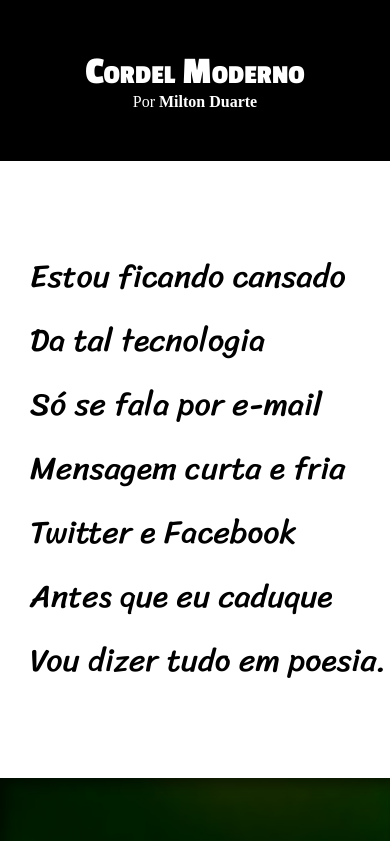
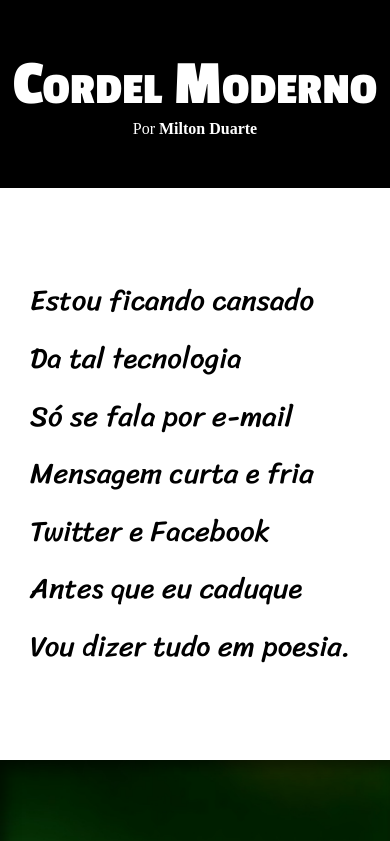
Before and after one commit to orlandopdj/d012, a plain HTML site: page index.html in a window 390 px wide. Shown: the top 841 px of the page. Drawn offline with Linux system fonts and the light colour scheme.

Commit message:
ajustes responsive 2.0

```diff
--- a/estilo/style.css
+++ b/estilo/style.css
@@ -29,7 +29,7 @@ header>h1 {
     padding-top: 50px;
     font-variant: small-caps;
     font-family: var(--font2);
-    font-size: 10vw;
+    font-size: 4em;
 }
 
 header>p {
@@ -52,7 +52,7 @@ section {
     line-height: 2em;
     padding-left: 30px;
     font-family: var(--font3);
-    font-size: 2em;
+    font-size: 1.8em;
 }
 
 section.normal {
```
